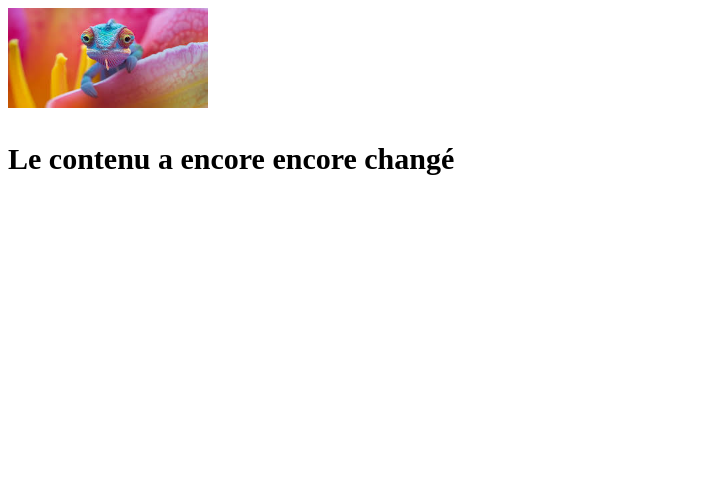
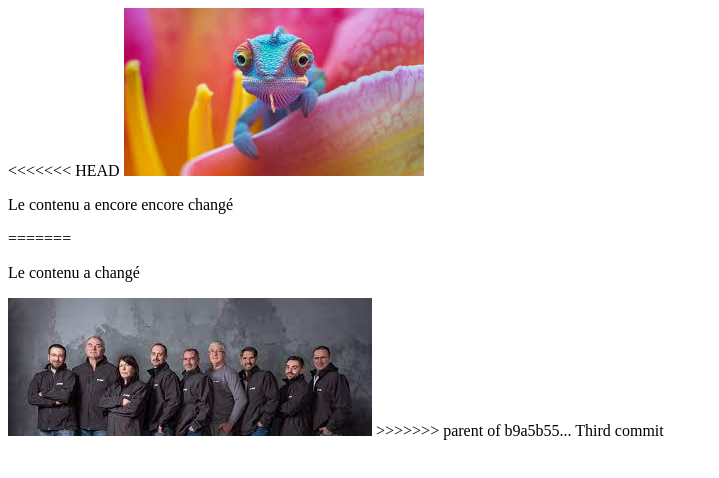
Before and after one commit to jdonat/commevousvoulez, a plain HTML site: page index.html in a window 1280 px wide. Shown: the whole page, without its empty margins (0-719 px from the left). Drawn offline with Linux system fonts and the light colour scheme.

Commit message:
Fifth commit

```diff
--- /dev/null
+++ b/css/style.css
@@ -0,0 +1,6 @@
+.image {
+
+}
+p {
+   font-size: 26px;
+}
--- a/index.html
+++ b/index.html
@@ -1,16 +1,21 @@
 <!DOCTYPE html>
 <html>
   <head>
-    <title>Deuxieme version</title>
+    <title>Premiere version</title>
     <meta name="description" content="Our first page" />
     <meta name="keywords" content="html tutorial template" />
-    <link rel="stylesheet" href="css/styles.css" />
   </head>
   <body>
+<<<<<<< HEAD
     <img class="image" src="img/kameleon.jpeg" />
 
     <p>Le contenu a encore encore changé</p>
 
     <script src="js/scriptjs.js"></script>
+=======
+    <p>Le contenu a changé</p>
+    <img class="image" src="img/images.jpeg" />
+    <script src="js/script.js"></script>
+>>>>>>> parent of b9a5b55... Third commit
   </body>
 </html>
```
